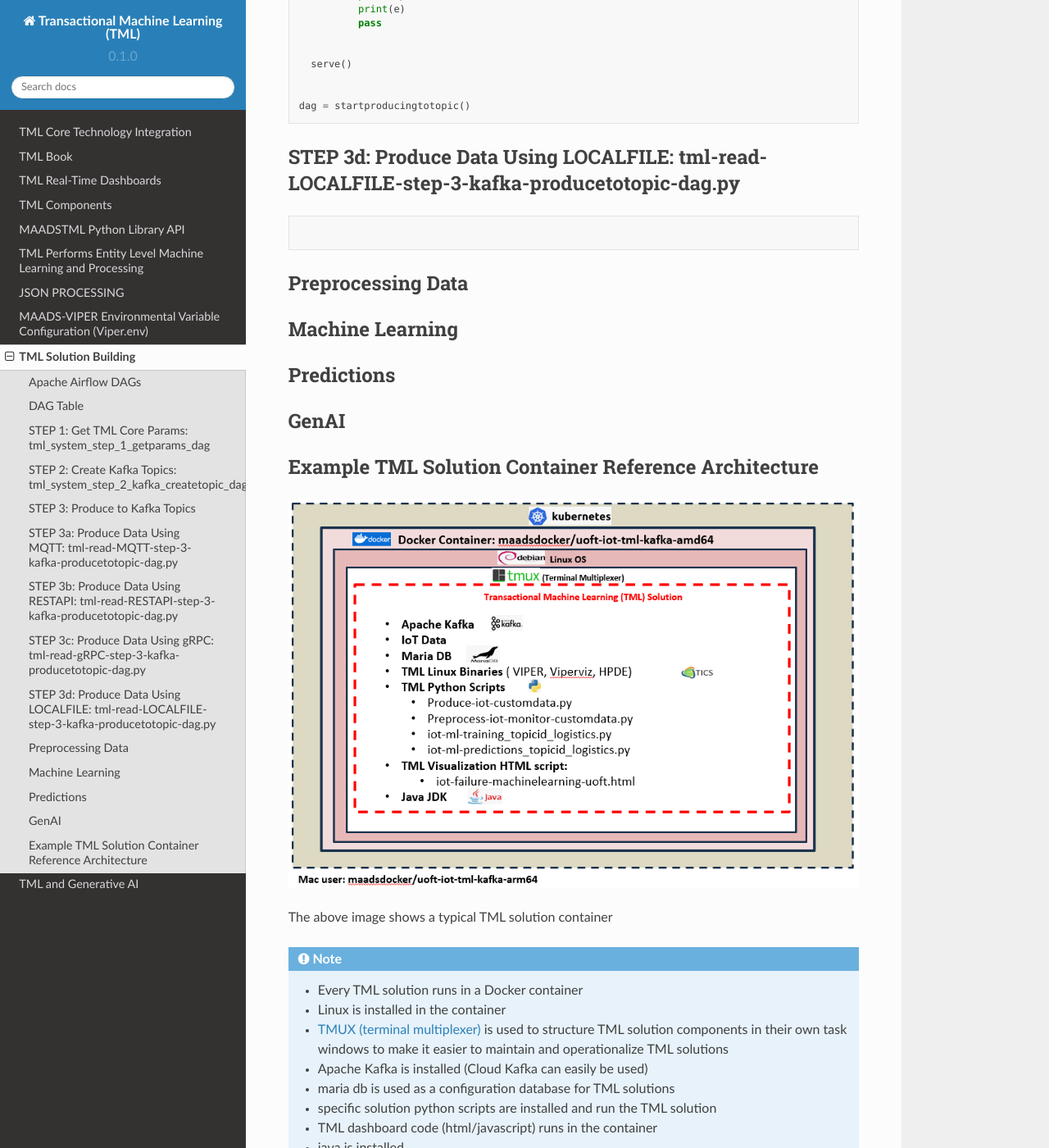
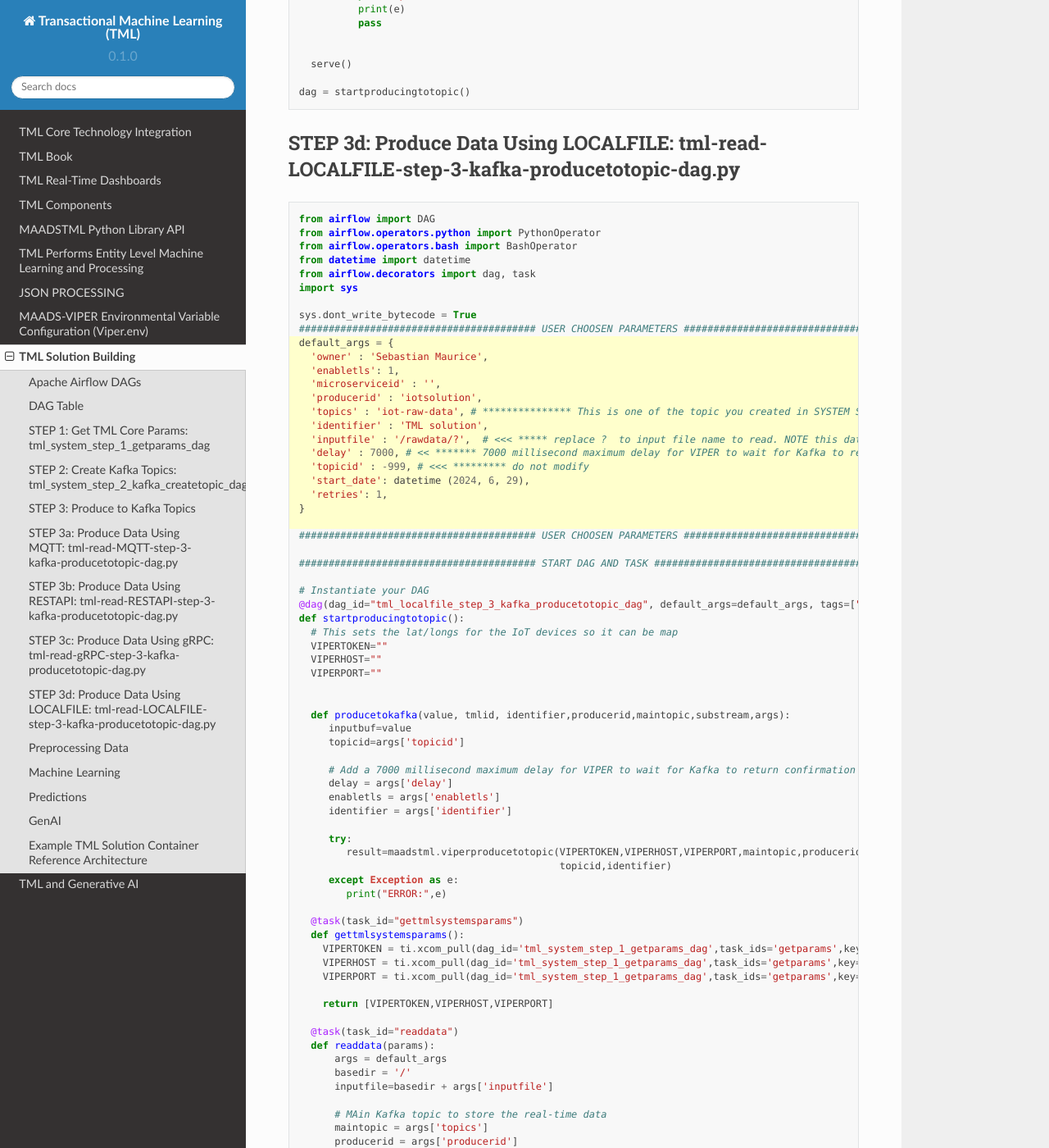
Before and after one commit to smaurice101/readthedocs, a Sphinx documentation site: the page built from docs/source/tmlbuilds.rst, in a window 1280 px wide and 1400 px high, scrolled down 10861 px. Shown: the whole window at 82% size. Built offline with Sphinx 7.4.7 and the Read the Docs theme 2.0.0, drawn with Linux system fonts in a browser that asks for light colours; some of the changed text lies outside the part shown.

Commit message:
Update tmlbuilds.rst

```diff
--- a/docs/source/tmlbuilds.rst
+++ b/docs/source/tmlbuilds.rst
@@ -620,14 +620,114 @@
 
      serve()
 
-
    dag = startproducingtotopic()
 
 STEP 3d: Produce Data Using LOCALFILE: tml-read-LOCALFILE-step-3-kafka-producetotopic-dag.py
 ---------------------
 
 .. code-block::
-   :emphasize-lines: 19,20,21,22,23,24,25,26,27,28,29,30,31
+   :emphasize-lines: 10,11,12,13,14,15,16,17,18,19,20,21,22,23
+
+   from airflow import DAG
+   from airflow.operators.python import PythonOperator
+   from airflow.operators.bash import BashOperator
+   from datetime import datetime
+   from airflow.decorators import dag, task
+   import sys
+
+   sys.dont_write_bytecode = True
+   ######################################## USER CHOOSEN PARAMETERS ########################################
+   default_args = {
+     'owner' : 'Sebastian Maurice',
+     'enabletls': 1,
+     'microserviceid' : '',
+     'producerid' : 'iotsolution',
+     'topics' : 'iot-raw-data', # *************** This is one of the topic you created in SYSTEM STEP 2
+     'identifier' : 'TML solution',
+     'inputfile' : '/rawdata/?',  # <<< ***** replace ?  to input file name to read. NOTE this data file should be JSON messages per line and stored in the HOST folder mapped to /rawdata folder
+     'delay' : 7000, # << ******* 7000 millisecond maximum delay for VIPER to wait for Kafka to return confirmation message is received and written to topic
+     'topicid' : -999, # <<< ********* do not modify
+     'start_date': datetime (2024, 6, 29),
+     'retries': 1,
+   }
+
+   ######################################## USER CHOOSEN PARAMETERS ########################################
+
+   ######################################## START DAG AND TASK #############################################
+
+   # Instantiate your DAG
+   @dag(dag_id="tml_localfile_step_3_kafka_producetotopic_dag", default_args=default_args, tags=["tml-localfile-step-3-kafka-producetotopic"], schedule=None,catchup=False)
+   def startproducingtotopic():
+     # This sets the lat/longs for the IoT devices so it can be map
+     VIPERTOKEN=""
+     VIPERHOST=""
+     VIPERPORT=""
+
+
+     def producetokafka(value, tmlid, identifier,producerid,maintopic,substream,args):
+        inputbuf=value
+        topicid=args['topicid']
+
+        # Add a 7000 millisecond maximum delay for VIPER to wait for Kafka to return confirmation message is received and written to topic
+        delay = args['delay']
+        enabletls = args['enabletls']
+        identifier = args['identifier']
+
+        try:
+           result=maadstml.viperproducetotopic(VIPERTOKEN,VIPERHOST,VIPERPORT,maintopic,producerid,enabletls,delay,'','', '',0,inputbuf,substream,
+                                               topicid,identifier)
+        except Exception as e:
+           print("ERROR:",e)
+
+     @task(task_id="gettmlsystemsparams")
+     def gettmlsystemsparams():
+       VIPERTOKEN = ti.xcom_pull(dag_id='tml_system_step_1_getparams_dag',task_ids='getparams',key="VIPERTOKEN")
+       VIPERHOST = ti.xcom_pull(dag_id='tml_system_step_1_getparams_dag',task_ids='getparams',key="VIPERHOST")
+       VIPERPORT = ti.xcom_pull(dag_id='tml_system_step_1_getparams_dag',task_ids='getparams',key="VIPERPORT")
+
+       return [VIPERTOKEN,VIPERHOST,VIPERPORT]
+
+     @task(task_id="readdata")
+     def readdata(params):
+         args = default_args
+         basedir = '/'
+         inputfile=basedir + args['inputfile']
+
+         # MAin Kafka topic to store the real-time data
+         maintopic = args['topics']
+         producerid = args['producerid']
+
+         k=0
+
+         file1 = open(inputfile, 'r')
+         print("Data Producing to Kafka Started:",datetime.datetime.now())
+
+         while True:
+           line = file1.readline()
+           line = line.replace(";", " ")
+           # add lat/long/identifier
+           k = k + 1
+           try:
+             if not line or line == "":
+               #break
+               file1.seek(0)
+               k=0
+               print("Reached End of File - Restarting")
+               print("Read End:",datetime.datetime.now())
+               continue
+
+             producetokafka(line.strip(), "", "",producerid,maintopic,"",args)
+             # change time to speed up or slow down data
+             #time.sleep(0.15)
+           except Exception as e:
+             print(e)
+             pass
+
+         file1.close()
+
+     readdata(gettmlsystemsparams())
+
+   dag = startproducingtotopic()
 
 Preprocessing Data
 -----------------
```
